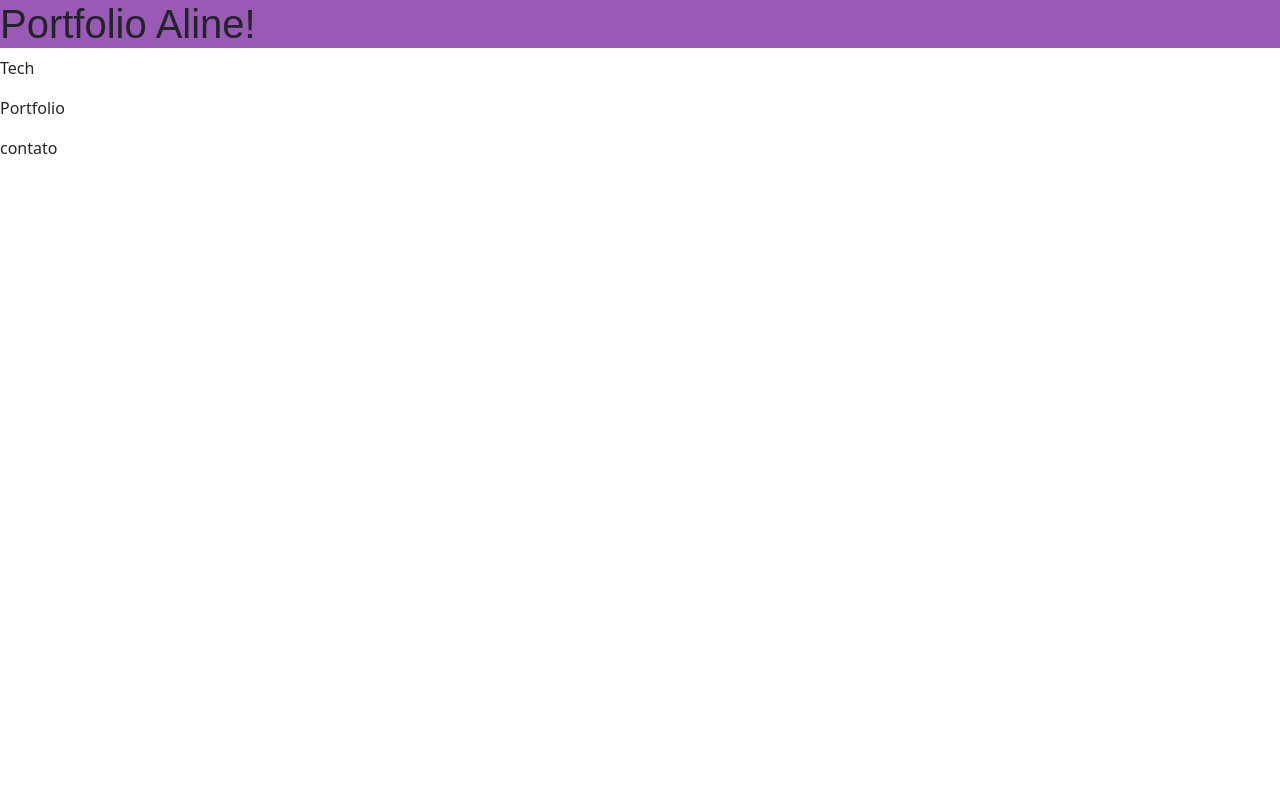
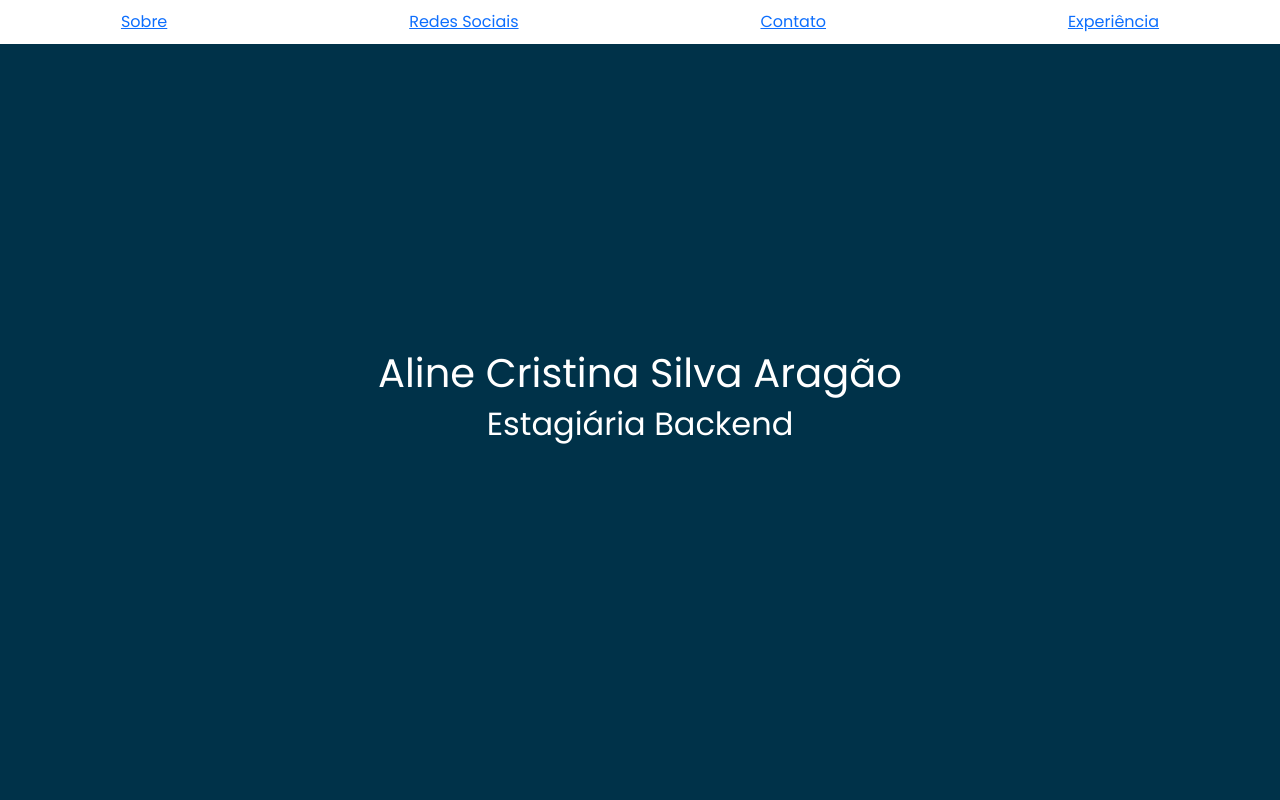
Before and after one commit to bertolaaline/portfolio-aline, a plain HTML site: page underconstruction.html in a window 1280 px wide. Shown: the top 800 px of the page. Drawn offline with nearby package versions, Linux system fonts and the light colour scheme.

Commit message:
Cria landing page

```diff
--- a/css/styles.css
+++ b/css/styles.css
@@ -1,4 +1,6 @@
 @import 'https://cdn.jsdelivr.net/npm/bootstrap@5.1.3/dist/css/bootstrap.min.css';
+
+@import url('https://fonts.googleapis.com/css2?family=Poppins:wght@400;600&display=swap');
 
 * {
   margin: 0;
@@ -30,3 +32,94 @@ margin: 20px;
 .titulo {
   margin: auto;
 }
+
+html {
+  scroll-behavior: smooth;
+}
+
+body {
+  display: flex;
+  flex-direction: column;
+  min-height: 100vh;
+  font-size: 16px;
+  background-color: #fff;
+  color: #000;
+  font-family: 'Poppins', sans-serif;
+}
+
+.topo {
+  background-color: #003249;
+}
+
+body {
+  display: block;
+  text-align: center;
+  background-color: #75c3cf;
+}
+
+.menu li {
+  list-style: none;
+  text-decoration: none;
+}
+
+.menu ul {
+  display: flex;
+  justify-content: space-around;
+  background-color: #fff;
+}
+
+a, a:hover, a:active, a:visited {
+  /* text-decoration: none;
+  color: #007EA7;
+  border: solid 4px #003249;
+  margin: 10px 0;
+  box-shadow:0px 0px 0px 10px #75c3cf inset; */
+
+}
+
+a:hover {
+  background-color: #75c3cf;
+  border: solid 8px #003249;
+
+}
+
+.inicio {
+  color:#fff;
+  text-align: center;
+  min-height: 100vh;
+  display: flex;
+  flex-direction: column;
+  justify-content: center;
+}
+
+.avatar img {
+  border-radius: 20px;
+  width: 30%;
+  float: left;
+}
+
+.separador {
+  min-height: 100vh;
+  background-color: #003249;
+  display: flex;
+  flex-direction: column;
+  justify-content: center;
+  align-items: center;
+  color: #fff;
+  padding: 0 2em;
+  /* clip-path: polygon(0 15%, 100% 0%, 100% 85%, 0% 100%); */
+}
+
+nav {
+  display: flex;
+  justify-content: space-around;
+  background-color: #fff;
+  position: fixed;
+  top: 0;
+  width: 100vw;
+}
+.menu a {
+  display: block;
+  padding: 10px 20px;
+  transition: color 100ms;
+}
--- a/underconstruction.html
+++ b/underconstruction.html
@@ -8,18 +8,71 @@
   <link rel="stylesheet" href="css/styles.css">
 </head>
 <body>
-  <section class="top">
-    <h1>Portfolio Aline!</h1>
+  <header class="topo">
+    <nav class="menu">
+        <a href="#sobre">
+          <div class="botao">
+            Sobre
+          </div>
+        </a>
+        <a href="#redes">
+          <div class="botao">
+            Redes Sociais
+          </div>
+        </a>
+        <a href="#contato">
+          <div class="botao">
+            Contato
+          </div>
+        </a>
+        <a href="#experiencia">
+          <div class="botao">
+            Experiência
+          </div>
+        </a>
+    </nav>
+  </header>
+    <section id="separador" class="separador">
+      <div class="inicio">
+        <h1>Aline Cristina Silva Aragão</h1>
+        <h2>Estagiária Backend</h2>
+      </div>
+    </section>
+    <section class="carrossel">
+      <div id="carouselExampleControls" class="carousel slide" data-bs-ride="carousel">
+        <div class="carousel-inner">
+          <div class="carousel-item active">
+            <img src="/img/frase.png" class="d-block w-100" alt="Frase">
+          </div>
+          <div class="carousel-item">
+            <img src="/img/decolei.png" class="d-block w-100" alt="Decolei">
+          </div>
+          <div class="carousel-item">
+            <img src="/img/cafe.png" class="d-block w-100" alt="Café">
+          </div>
+        </div>
+        <button class="carousel-control-prev" type="button" data-bs-target="#carouselExampleControls" data-bs-slide="prev">
+          <span class="carousel-control-prev-icon" aria-hidden="true"></span>
+          <span class="visually-hidden">Previous</span>
+        </button>
+        <button class="carousel-control-next" type="button" data-bs-target="#carouselExampleControls" data-bs-slide="next">
+          <span class="carousel-control-next-icon" aria-hidden="true"></span>
+          <span class="visually-hidden">Next</span>
+        </button>
+      </div>
+    </section>
+  <section id="sobre" class="sobre">
+    <div>
+      <figure class="avatar">
+        <img src="./img/aline.jpg" alt="Foto da Aline">
+      </figure>
+      <p>Olá</p>
+      <p>Olá, eu sou a Aline, tenho 31 anos. Mãe de dois filhos.</p>
+      <p>Iniciei meus estudos de Frontend em 2020, e me encantei pela área. Atualmente estou cursando Engenharia de Software na Faculdade Ampli.</p>
+      <p>Sou Estagiária Backend na Empresa Avanade.</p>
+    </div>
   </section>
-  <section class="tech">
-    <p>Tech</p>
-  </section>
-  <section class="portfolio">
-    <p>Portfolio</p>
-  </section>
-  <section class="contato">
-    <p>contato</p>
-  </section>
-
+  <!-- JavaScript Bundle with Popper -->
+<script src="https://cdn.jsdelivr.net/npm/bootstrap@5.2.0-beta1/dist/js/bootstrap.bundle.min.js" integrity="sha384-pprn3073KE6tl6bjs2QrFaJGz5/SUsLqktiwsUTF55Jfv3qYSDhgCecCxMW52nD2" crossorigin="anonymous"></script>
 </body>
 </html>
```
Also changed, not shown: img/aline.jpg (added), img/cafe.png (added), img/decolei.png (added), img/frase.png (added).
